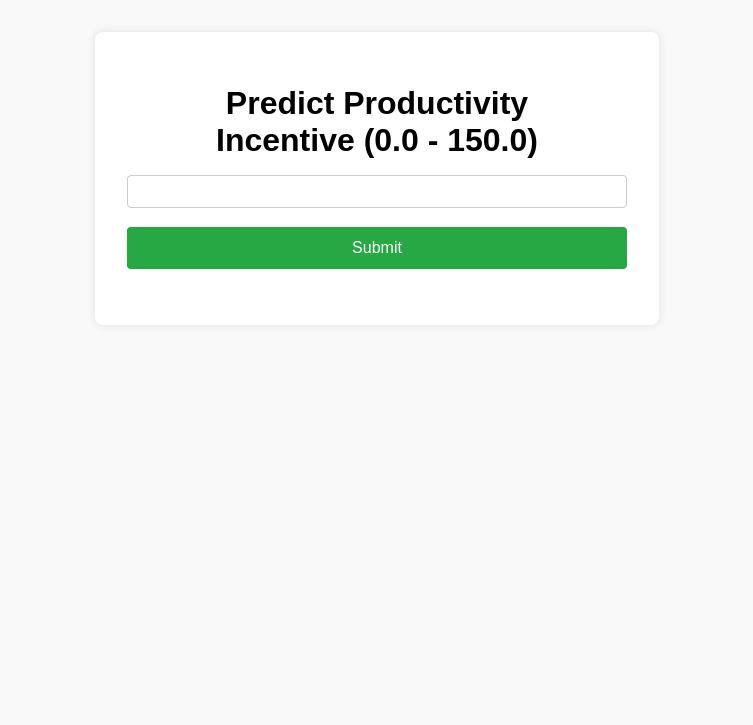
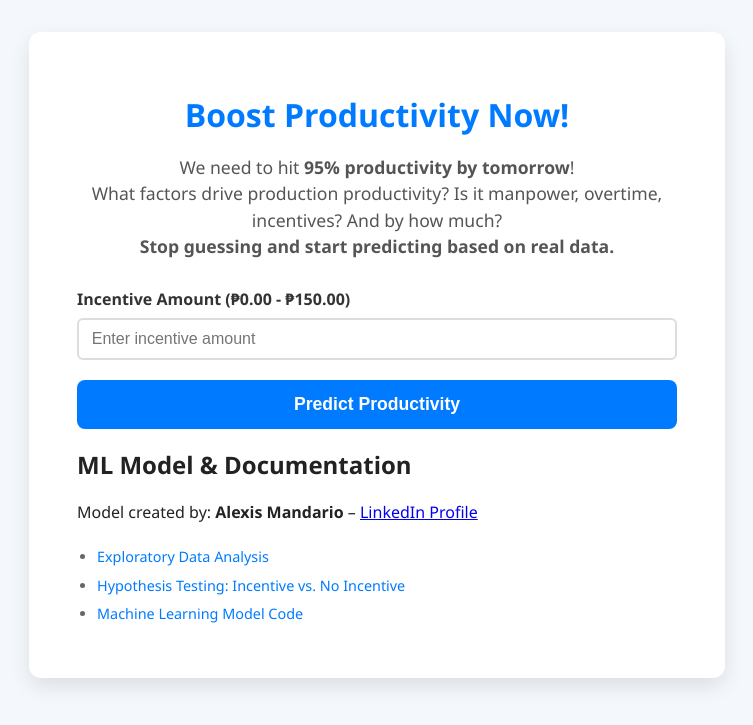
Before and after one commit to Alyxx-The-Sniper/ml_garment_prod_model, a Flask app: page / in a window 1280 px wide. Shown: the top 725 px of the page, without its empty margins (263-1016 px from the left). Run offline with Flask 2, Linux system fonts and the light colour scheme; parts of the project's set-up code (start-up, migrations or seed data) failed here and were passed over.

Commit message:
change html style and add documentations

```diff
--- a/templates/home.html
+++ b/templates/home.html
@@ -1,89 +1,158 @@
 <!DOCTYPE html>
 <html lang="en">
 <head>
-    <meta charset="UTF-8">
-    <meta name="viewport" content="width=device-width, initial-scale=1.0">
+  <meta charset="UTF-8" />
+  <meta name="viewport" content="width=device-width, initial-scale=1" />
   <title>Productivity Prediction</title>
   <style>
     body {
-            font-family: Arial, sans-serif;
+      font-family: 'Segoe UI', Tahoma, Geneva, Verdana, sans-serif;
       margin: 2rem;
-            background-color: #f9f9f9;
+      background-color: #f4f7fb;
+      color: #222;
     }
     .container {
-            max-width: 500px;
+      max-width: 600px;
       margin: auto;
-            background: #ffffff;
-            padding: 2rem;
-            border-radius: 8px;
-            box-shadow: 0 0 10px rgba(0, 0, 0, 0.1);
+      background: #fff;
+      padding: 2.5rem 3rem;
+      border-radius: 12px;
+      box-shadow: 0 8px 20px rgba(0, 0, 0, 0.1);
     }
     h1 {
       text-align: center;
-            margin-bottom: 1.5rem;
+      font-weight: 700;
+      margin-bottom: 0.3rem;
+      color: #007bff;
+    }
+    p.intro {
+      text-align: center;
+      font-size: 1.1rem;
+      margin-bottom: 1.8rem;
+      line-height: 1.5;
+      color: #555;
+    }
+    ul.docs {
+      margin-top: 1.5rem;
+      padding-left: 20px;
+      font-size: 0.9rem;
+      color: #666;
+      line-height: 1.4;
+    }
+    ul.docs li {
+      margin-bottom: 0.5rem;
+    }
+    ul.docs a {
+      color: #007bff;
+      text-decoration: none;
+    }
+    ul.docs a:hover {
+      text-decoration: underline;
     }
     .form-group {
-            margin-bottom: 1rem;
+      margin-bottom: 1.3rem;
     }
     label {
       display: block;
       margin-bottom: 0.5rem;
-            font-weight: bold;
+      font-weight: 600;
+      font-size: 1rem;
+      color: #333;
     }
     input[type="number"] {
       width: 100%;
-            padding: 0.5rem;
-            border: 1px solid #ccc;
-            border-radius: 4px;
+      padding: 0.6rem 0.8rem;
+      font-size: 1rem;
+      border: 2px solid #ddd;
+      border-radius: 6px;
       box-sizing: border-box;
+      transition: border-color 0.3s ease;
+    }
+    input[type="number"]:focus {
+      border-color: #007bff;
+      outline: none;
     }
     button {
       width: 100%;
-            padding: 0.75rem;
-            background-color: #28a745;
+      padding: 0.85rem;
+      font-size: 1.1rem;
+      font-weight: 700;
+      background-color: #007bff;
+      color: white;
       border: none;
-            border-radius: 4px;
-            color: #ffffff;
-            font-size: 1rem;
+      border-radius: 8px;
       cursor: pointer;
+      transition: background-color 0.3s ease;
     }
     button:hover {
-            background-color: #218838;
+      background-color: #0056b3;
+    }
+    .result, .error {
+      margin-top: 1.8rem;
+      text-align: center;
+      font-size: 1.25rem;
+      font-weight: 600;
+      padding: 0.8rem;
+      border-radius: 8px;
     }
     .result {
-            margin-top: 1.5rem;
-            text-align: center;
-            font-size: 1.25rem;
-            color: #333333;
+      background-color: #d4edda;
+      color: #155724;
     }
     .error {
-            margin-top: 1.5rem;
-            text-align: center;
-            color: #dc3545;
-            font-weight: bold;
+      background-color: #f8d7da;
+      color: #721c24;
     }
   </style>
 </head>
 <body>
   <div class="container">
-        <h1>Predict Productivity</h>
+    <h1>Boost Productivity Now!</h1>
+    <p class="intro">
+      We need to hit <strong>95% productivity by tomorrow</strong>!<br />
+      What factors drive production productivity? Is it manpower, overtime, incentives? And by how much?<br />
+      <strong>Stop guessing and start predicting based on real data.</strong>
+    </p>
+
     <form action="/predict" method="POST">
       <div class="form-group">
-                <label for="incentive Php:">Incentive (0.0 - 150.0)</label>
-                <input type="number" step="0.01" id="incentive" name="incentive" min="0" max="150" required>
+        <label for="incentive">Incentive Amount (₱0.00 - ₱150.00)</label>
+        <input
+          type="number"
+          step="0.01"
+          id="incentive"
+          name="incentive"
+          min="0"
+          max="150"
+          placeholder="Enter incentive amount"
+          required
+        />
       </div>
-            <button type="submit">Submit</button>
+      <button type="submit">Predict Productivity</button>
     </form>
+
     {% if prediction_text %}
-            <div class="result">
-                {{ prediction_text }}
-            </div>
+    <div class="result">{{ prediction_text }}</div>
     {% endif %}
     {% if error_message %}
-            <div class="error">
-                {{ error_message }}
-            </div>
+    <div class="error">{{ error_message }}</div>
     {% endif %}
+
+<section>
+  <h2>ML Model & Documentation</h2>
+  <p>
+    Model created by: <strong>Alexis Mandario</strong> –
+    <a href="https://www.linkedin.com/in/alyx-mandario-b546881a8/" target="_blank" rel="noopener">
+      LinkedIn Profile
+    </a>
+  </p>
+  <ul class="docs">
+    <li><a href="https://medium.com/@kaikuh/data-science-statistics-and-machine-learning-part-1-663b07d42a7c" target="_blank" rel="noopener">Exploratory Data Analysis</a></li>
+    <li><a href="https://medium.com/@kaikuh/statistical-analysis-part-2-3-b14b87f85abd" target="_blank" rel="noopener">Hypothesis Testing: Incentive vs. No Incentive</a></li>
+    <li><a href="https://medium.com/@kaikuh/machine-learning-code-focus-1bf13c848bc7" target="_blank" rel="noopener">Machine Learning Model Code</a></li>
+  </ul>
+</section>
+
   </div>
 </body>
 </html>
```
Lines whose indentation alone changed are shown as unchanged.
